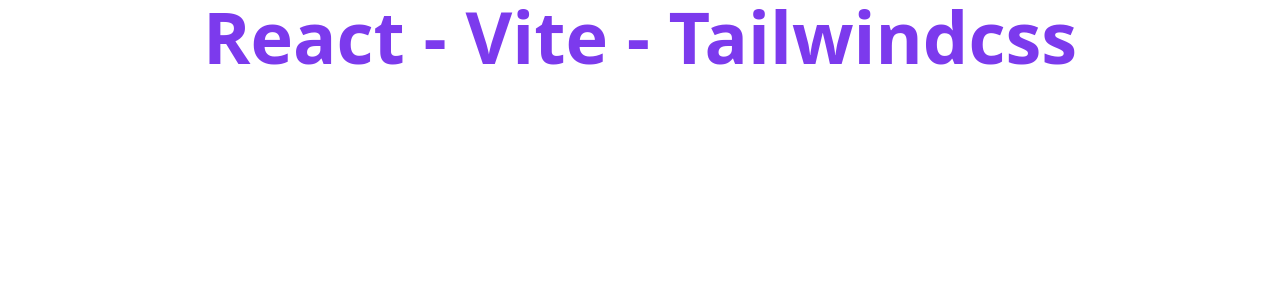
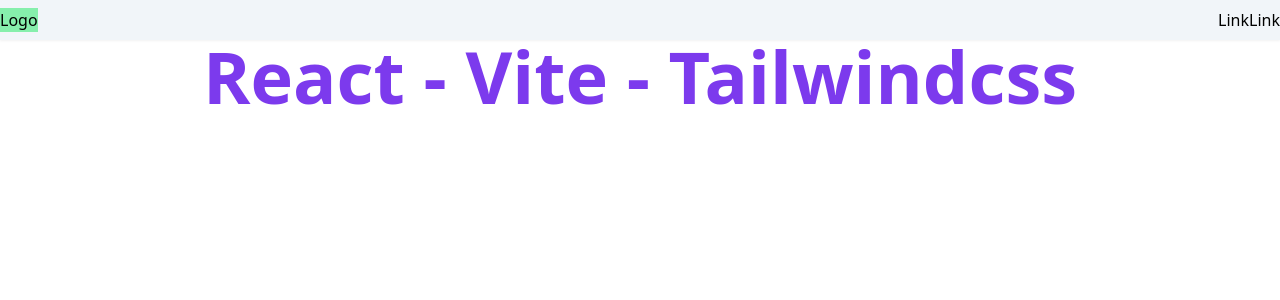
Before and after one commit to Gaith-M/Colors, a React (Vite) app: page / in a window 1280 px wide. Shown: the top 300 px of the page. Built offline with nearby package versions, Linux system fonts and the light colour scheme.

Commit message:
created folder structure

```diff
--- a/src/App.tsx
+++ b/src/App.tsx
@@ -1,16 +1,20 @@
+import { Navbar } from "./components"
 import { motion } from "framer-motion"
 
 function App() {
   return (
+    <>
+      <Navbar/>
       <div>
         <motion.h1
           initial={{opacity: 0}}
           animate={{opacity: 1}}
           transition={{duration: 1.5}}
-        className='font-bold text-7xl text-center text-violet-600'>
+          className='font-bold text-7xl text-center text-violet-600 mt-[40px]'>
             React - Vite - Tailwindcss
           </motion.h1>
       </div>
+    </>
   )
 }
 
--- a/src/assets/styles/output.css
+++ b/src/assets/styles/output.css
@@ -516,6 +516,52 @@
   --tw-backdrop-sepia:  ;
 }
 
+.absolute {
+  position: absolute;
+}
+
+.left-0 {
+  left: 0px;
+}
+
+.right-0 {
+  right: 0px;
+}
+
+.top-0 {
+  top: 0px;
+}
+
+.mt-\[40px\] {
+  margin-top: 40px;
+}
+
+.flex {
+  display: flex;
+}
+
+.h-\[40px\] {
+  height: 40px;
+}
+
+.items-center {
+  align-items: center;
+}
+
+.justify-between {
+  justify-content: space-between;
+}
+
+.bg-green-300 {
+  --tw-bg-opacity: 1;
+  background-color: rgb(134 239 172 / var(--tw-bg-opacity));
+}
+
+.bg-slate-100 {
+  --tw-bg-opacity: 1;
+  background-color: rgb(241 245 249 / var(--tw-bg-opacity));
+}
+
 .text-center {
   text-align: center;
 }
@@ -534,6 +580,11 @@
   color: rgb(124 58 237 / var(--tw-text-opacity));
 }
 
+.drop-shadow-sm {
+  --tw-drop-shadow: drop-shadow(0 1px 1px rgb(0 0 0 / 0.05));
+  filter: var(--tw-blur) var(--tw-brightness) var(--tw-contrast) var(--tw-grayscale) var(--tw-hue-rotate) var(--tw-invert) var(--tw-saturate) var(--tw-sepia) var(--tw-drop-shadow);
+}
+
 .transition {
   transition-property: color, background-color, border-color, text-decoration-color, fill, stroke, opacity, box-shadow, transform, filter, -webkit-backdrop-filter;
   transition-property: color, background-color, border-color, text-decoration-color, fill, stroke, opacity, box-shadow, transform, filter, backdrop-filter;
--- /dev/null
+++ b/src/components/index.ts
@@ -0,0 +1,5 @@
+import Navbar from './navbar/navbar';
+
+export {
+    Navbar
+}
--- /dev/null
+++ b/src/components/navbar/navbar.tsx
@@ -0,0 +1,15 @@
+const Navbar = () => {
+  return (
+    <div className="h-[40px] bg-slate-100 drop-shadow-sm absolute top-0 left-0 right-0
+    flex justify-between items-center">
+        <span className="bg-green-300">Logo</span>
+
+        <nav>
+            <span>Link</span>
+            <span>Link</span>
+        </nav>
+    </div>
+  )
+}
+
+export default Navbar
```
Lines whose indentation alone changed are shown as unchanged.
